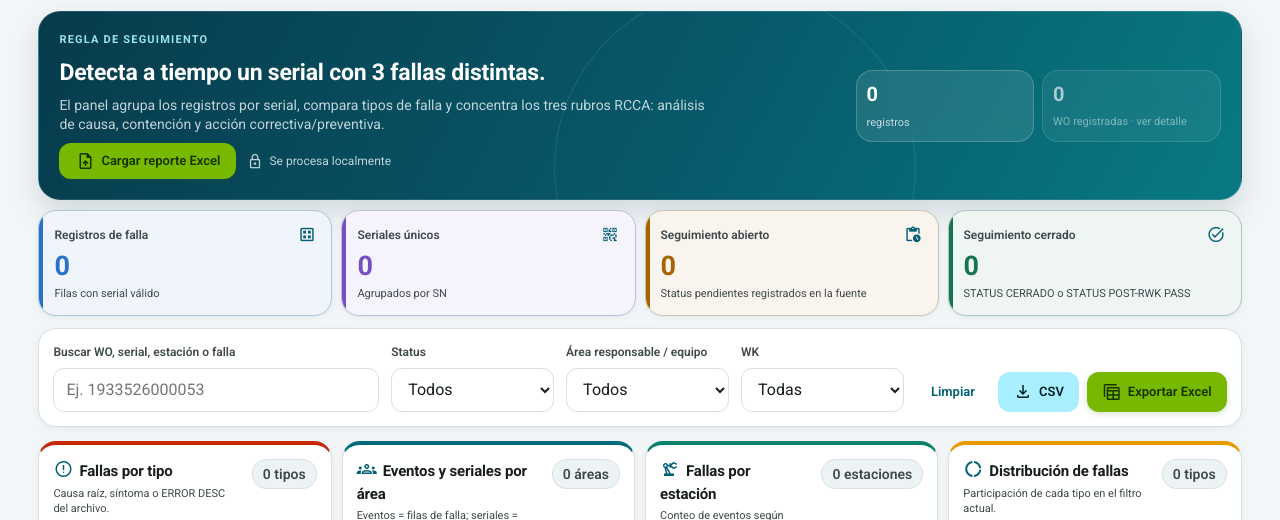
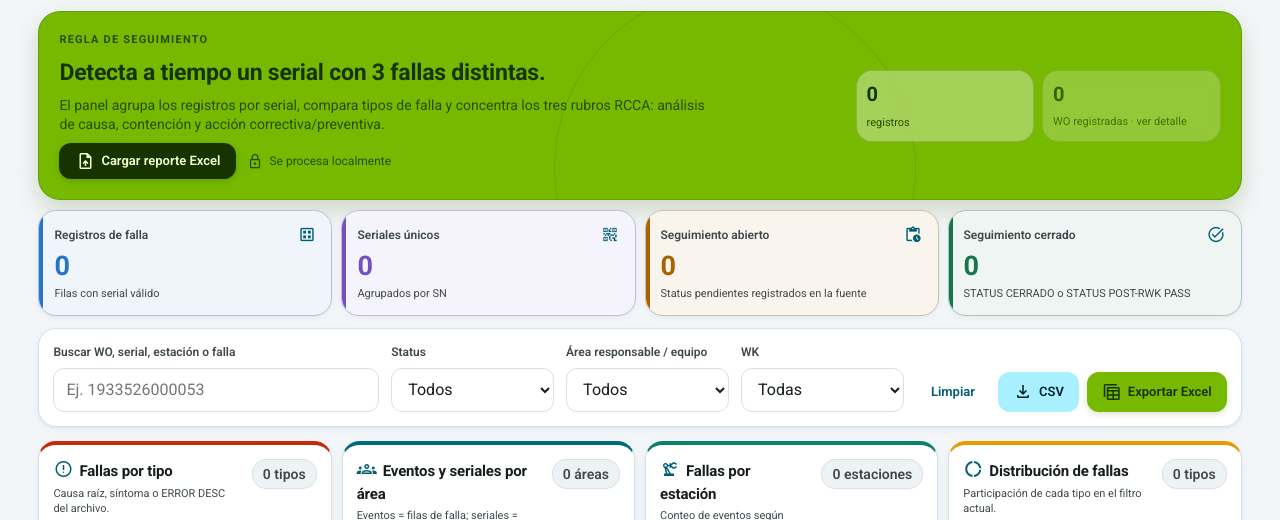
Before and after one commit to gabo566/rcca-dashboard, a website: page rcca-dashboard.html in a window 1280 px wide. Shown: the part 258-778 px from the top of the page. Drawn offline with nearby package versions, Linux system fonts and the light colour scheme.

Commit message:
Use brand green for follow-up panel

```diff
--- a/rcca-dashboard.html
+++ b/rcca-dashboard.html
@@ -674,6 +674,15 @@
     }
     .filled-button { background: #76b900; color: #173400; box-shadow: 0 2px 6px rgba(54, 91, 0, .18); }
     .filled-button:hover { background: #68a500; color: #122900; filter: none; box-shadow: 0 5px 12px rgba(54, 91, 0, .2); }
+    .hero { background: #76b900; border-color: rgba(23, 52, 0, .18); color: #173400; box-shadow: 0 10px 24px rgba(54, 91, 0, .2); }
+    .hero::after { border-color: rgba(23, 52, 0, .14); }
+    .hero .eyebrow { color: #294d00; }
+    .hero h2, .hero-meta strong, .hero-stat-button strong { color: #173400; }
+    .hero p, .hero-note, .hero-meta span { color: #294d00; }
+    .hero-meta > div, .hero-stat-button { border-color: rgba(23, 52, 0, .18); background: rgba(255, 255, 255, .34); color: #173400; }
+    .hero-stat-button:hover, .hero-stat-button:focus-visible { background: rgba(255, 255, 255, .55); outline-color: rgba(23, 52, 0, .4); }
+    .hero-import-button { background: #173400; color: #f3ffd6; box-shadow: 0 2px 6px rgba(23, 52, 0, .2); }
+    .hero-import-button:hover { background: #234c00; color: #fff; }
   </style>
 </head>
 <body>
```
